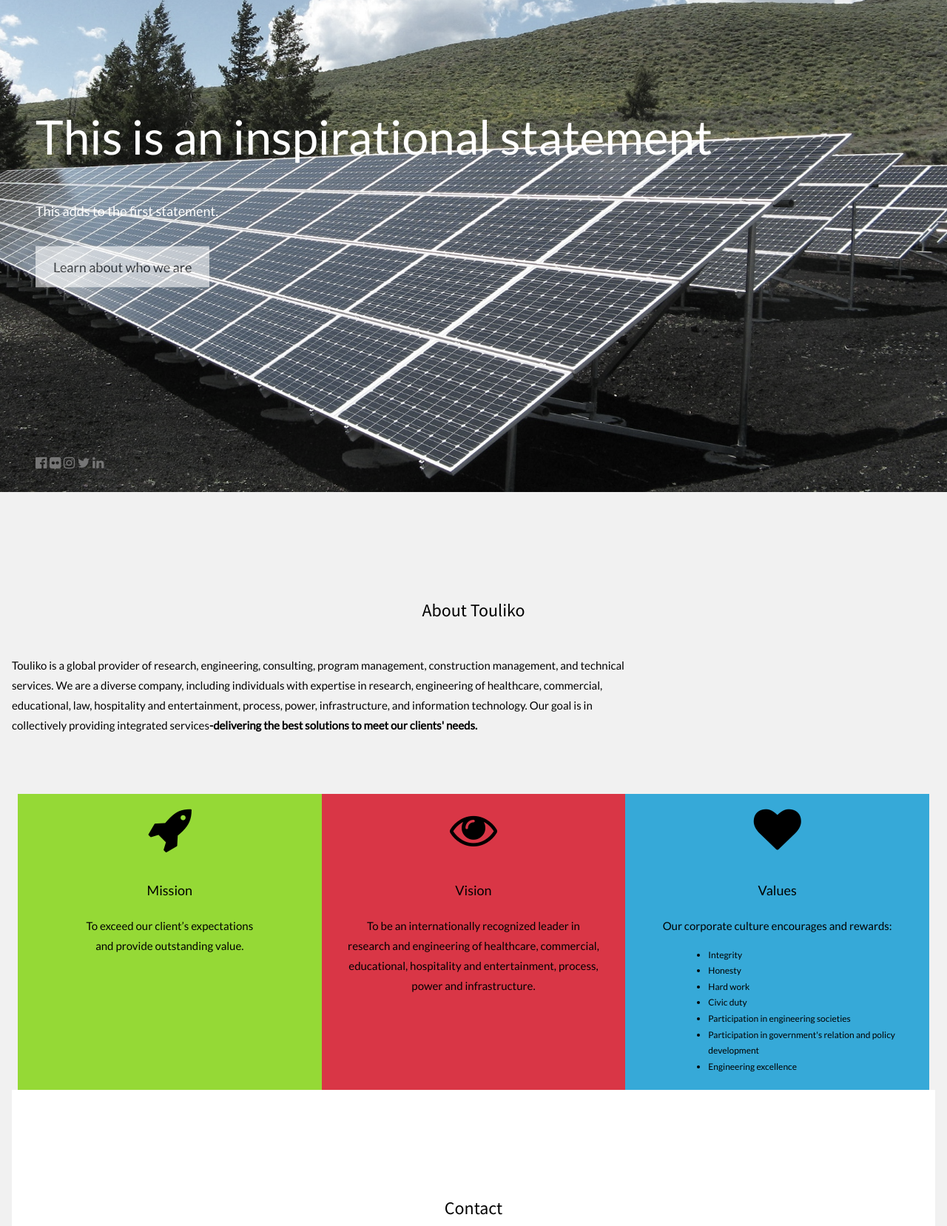
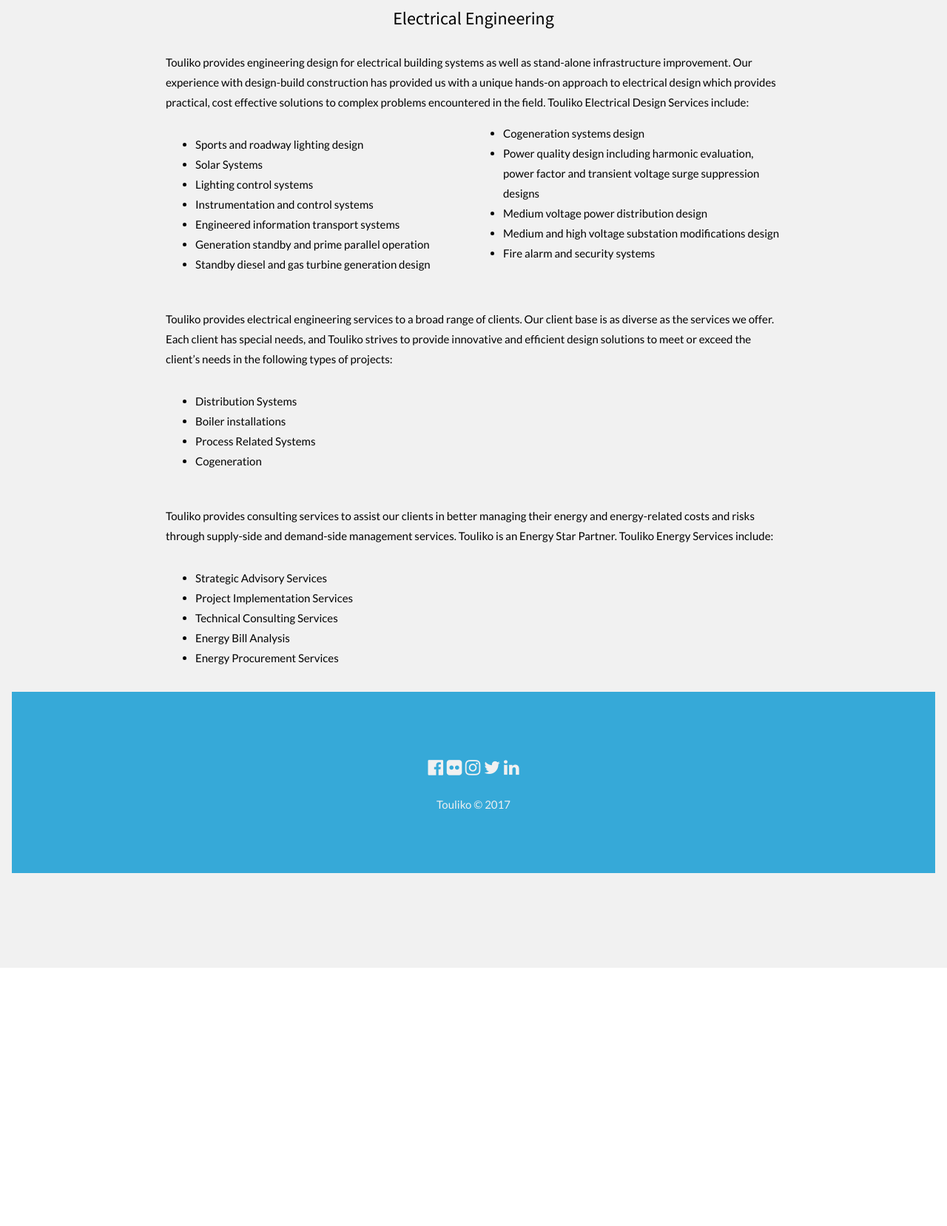
Before and after one commit to toulikosite/toulikosite.github.io, a plain HTML site: page electricalengineering.html in a window 1280 px wide. Shown: the part 135-1792 px from the top of the page at 74% size. After the commit the page ends 1443 px from the top, so only its background shows below. Drawn offline with Linux system fonts and the light colour scheme.

Commit message:
added electrical engineering page

```diff
--- a/css/style.css
+++ b/css/style.css
@@ -52,7 +52,7 @@
 
 .tk-blue,
 .tk-hover-blue:hover {
-    color: black!important;
+    color: #f1f1f1!important;
     background-color: #36a9d8!important
 }
 
--- a/index.html
+++ b/electricalengineering.html
@@ -66,115 +66,122 @@
         <a href="#contact" onclick="w3_close()">CONTACT</a>
     </nav>
 
-    <!-- Header with full-height image -->
-    <header class="bgimg-1 w3-display-container w3-grayscale-min" id="home">
-        <div class="w3-display-left w3-padding-xxlarge w3-text-white">
-            <span class="w3-jumbo w3-hide-small">This is an inspirational statement</span>
-            <br>
-            <span class="w3-xxlarge w3-hide-large w3-hide-medium">This is an inspirational statement</span>
-            <br>
-            <span class="w3-large">This adds to the first statement.</span>
-            <p><a href="#about" class="w3-btn w3-white w3-padding-large w3-large w3-margin-top w3-opacity w3-hover-opacity-off">Learn about who we are</a></p>
-        </div>
-        <div class="w3-display-bottomleft w3-padding-xxlarge w3-text-grey w3-large">
-            <a href="#" class="w3-hover-text-white"><i class="fa fa-facebook-official"></i></a>
-            <a href="#" class="w3-hover-text-white"><i class="fa fa-flickr"></i></a>
-            <a href="#" class="w3-hover-text-white"><i class="fa fa-instagram"></i></a>
-            <a href="#" class="w3-hover-text-white"><i class="fa fa-twitter"></i></a>
-            <a href="#" class="w3-hover-text-white"><i class="fa fa-linkedin"></i></a>
-        </div>
-    </header>
-
     <!-- About Section -->
     <div class="w3-container w3-padding-128 w3-light-grey" id="about">
-        <h3 class="w3-center">About Touliko</h3>
+        <h3 class="w3-center">Electrical Engineering</h3>
 
         <div class="w3-row">
-            <div class="w3-col m 2l2">
+            <div class="w3-col m2 l2">
                 <p></p>
             </div>
             <div class="w3-col m8 l8">
                 <p>
-                    Touliko is a global provider of research, engineering, consulting, program management, construction management, and technical services. We are a diverse company, including individuals with expertise in research, engineering of healthcare, commercial, educational, law, hospitality and entertainment, process, power, infrastructure, and information technology. Our goal is in collectively providing integrated services<b>-delivering the best solutions to meet our clients' needs.</b></p>
+                    Touliko provides engineering design for electrical building systems as well as stand-alone infrastructure improvement. Our experience with design-build construction has provided us with a unique hands-on approach to electrical design which provides practical, cost effective solutions to complex problems encountered in the field. Touliko Electrical Design Services include:
+                </p>
             </div>
             <div class="w3-col m2 l2">
                 <p></p>
             </div>
         </div>
+        <div class="w3-row">
+            <div class="w3-col m2 l2">
+                <p></p>
+            </div>
+            <div class="w3-col m8 l8">
+                <div class="w3-half">
+                    <ul style="margin-bottom:0px">
+                        <li>Sports and roadway lighting design</li>
+                        <li>Solar Systems</li>
+                        <li>Lighting control systems</li>
+                        <li>Instrumentation and control systems</li>
+                        <li>Engineered information transport systems</li>
+                        <li>Generation standby and prime parallel operation</li>
+                        <li>Standby diesel and gas turbine generation design</li>
+                    </ul>
+                </div>
+                <div class="w3-half">
+                    <ul style="margin-top:0px">
+                        <li>Cogeneration systems design</li>
+                        <li>Power quality design including harmonic evaluation,
+                            <br>power factor and transient voltage surge suppression designs</li>
+                        <li>Medium voltage power distribution design</li>
+                        <li>Medium and high voltage substation modifications design</li>
+                        <li>Fire alarm and security systems</li>
+                    </ul>
+                </div>
+            </div>
+            <div class="w3-col m2 l2">
+                <p></p>
+            </div>
+        </div>
+        <p style="margin-bottom:32px"></p>
 
-        <div class="w3-row-padding w3-center" style="margin-top:64px">
+        <div class="w3-row">
+            <div class="w3-col m2 l2">
+                <p></p>
+            </div>
+            <div class="w3-col m8 l8">
+                <p>
+                    Touliko provides electrical engineering services to a broad range of clients. Our client base is as diverse as the services we offer. Each client has special needs, and Touliko strives to provide innovative and efficient design solutions to meet or exceed the client’s needs in the following types of projects:
+                </p>
+            </div>
+            <div class="w3-col m2 l2">
+                <p></p>
+            </div>
+        </div>
+        <div class="w3-row">
+            <div class="w3-col m2 l2">
+                <p></p>
+            </div>
+            <div class="w3-col m8 l8">
 
-            <div class="w3-col m4 l4  tk-green visioncard">
-                <i class="fa fa-rocket w3-margin w3-jumbo w3-center"></i>
-                <p class="w3-large">Mission</p>
-                <p>To exceed our client’s expectations
-                    <br>and provide outstanding value.</p>
-
-            </div>
-
-            <div style="padding-left:32px;padding-right:32px" class="w3-col m4 l4  tk-red  visioncard">
-
-                <i class="fa fa-eye  w3-margin w3-jumbo"></i>
-                <p class="w3-large">Vision</p>
-                <p>To be an internationally recognized leader in research and engineering of healthcare, commercial, educational, hospitality and entertainment, process, power and infrastructure.</p>
-
-            </div>
-            <div class="w3-col m4 l4  tk-blue visioncard">
-
-                <i class="fa fa-heart w3-margin w3-jumbo"></i>
-                <p class="w3-large">Values</p>
-                <p>Our corporate culture encourages and rewards:</p>
-                <ul class="w3-small w3-left-align" style="margin-left:64px!important">
-                    <li>Integrity</li>
-                    <li>Honesty</li>
-                    <li>Hard work</li>
-                    <li>Civic duty</li>
-                    <li>Participation in engineering societies</li>
-                    <li>Participation in government's relation and policy development</li>
-                    <li>Engineering excellence</li>
+                <ul style="margin-bottom:0px">
+                    <li>Distribution Systems</li>
+                    <li>Boiler installations</li>
+                    <li>Process Related Systems</li>
+                    <li>Cogeneration</li>
                 </ul>
 
             </div>
-        </div>
-
-
-
-        <!-- Contact Section -->
-        <div class="w3-container w3-padding-128 w3-white" id="contact">
-            <h3 class="w3-center">Contact</h3>
-
-            <div class="w3-row-padding" style="margin-top:64px">
-                <div class="w3-half">
-                    <p><i class="fa fa-map-marker fa-fw w3-xxlarge w3-margin-right"></i> Chicago, US</p>
-                    <p><i class="fa fa-phone fa-fw w3-xxlarge w3-margin-right"></i> Phone: +00 151515</p>
-                    <p><i class="fa fa-envelope fa-fw w3-xxlarge w3-margin-right"> </i> Email: mail@mail.com</p>
-                    <br>
-                    <form action="form.asp" target="_blank">
-                        <p>
-                            <input class="w3-input w3-border" type="text" placeholder="Name" required name="Name">
-                        </p>
-                        <p>
-                            <input class="w3-input w3-border" type="text" placeholder="Email" required name="Email">
-                        </p>
-                        <p>
-                            <input class="w3-input w3-border" type="text" placeholder="Subject" required name="Subject">
-                        </p>
-                        <p>
-                            <input class="w3-input w3-border" type="text" placeholder="Message" required name="Message">
-                        </p>
-                        <p>
-                            <button class="w3-btn w3-padding" type="submit">
-                                <i class="fa fa-paper-plane"></i> SEND MESSAGE
-                            </button>
-                        </p>
-                    </form>
-                </div>
-                <div class="w3-half">
-
-                </div>
+            <div class="w3-col m2 l2">
+                <p></p>
             </div>
         </div>
+        <p style="margin-bottom:32px"></p>
 
+        <div class="w3-row">
+            <div class="w3-col m2 l2">
+                <p></p>
+            </div>
+            <div class="w3-col m8 l8">
+                <p>
+                    Touliko provides consulting services to assist our clients in better managing their energy and energy-related costs and risks through supply-side and demand-side management services. Touliko is an Energy Star Partner. Touliko Energy Services include:
+                </p>
+            </div>
+            <div class="w3-col m2 l2">
+                <p></p>
+            </div>
+        </div>
+        <div class="w3-row">
+            <div class="w3-col m2 l2">
+                <p></p>
+            </div>
+            <div class="w3-col m8 l8">
+
+                <ul style="margin-bottom:0px">
+                    <li>Strategic Advisory Services</li>
+                    <li>Project Implementation Services</li>
+                    <li>Technical Consulting Services</li>
+                    <li>Energy Bill Analysis</li>
+                    <li>Energy Procurement Services</li>
+                </ul>
+
+            </div>
+            <div class="w3-col m2 l2">
+                <p></p>
+            </div>
+        </div>
+        <p style="margin-bottom:32px"></p>
         <!-- Footer -->
         <footer class="w3-center tk-blue w3-padding-64">
 
```
